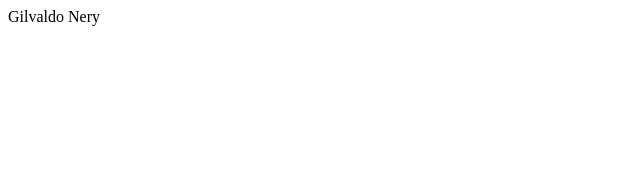
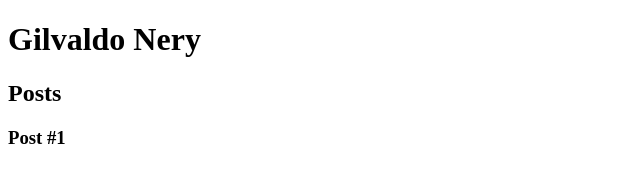
Before and after one commit to Gilvaldo/Cursos, a plain HTML site: page HTML_CSS3/index.html in a window 1280 px wide. Shown: the whole page, without its empty margins (0-640 px from the left). Drawn offline with Linux system fonts and the light colour scheme.

Commit message:
Dando a continuidade

```diff
--- a/HTML_CSS3/index.html
+++ b/HTML_CSS3/index.html
@@ -5,6 +5,19 @@
     <title>Gilvaldo</title>
 </head>
 <body>
-    Gilvaldo Nery
+<header>
+    <h1>Gilvaldo Nery</h1>
+</header>
+    <section>
+        <header>
+            <h2>Posts</h2>
+        </header>
+        <article>
+            <header>
+                <h3>Post #1</h3>
+            </header>
+        </article>
+    </section>
+    <footer></footer>
 </body>
 </html>
```
